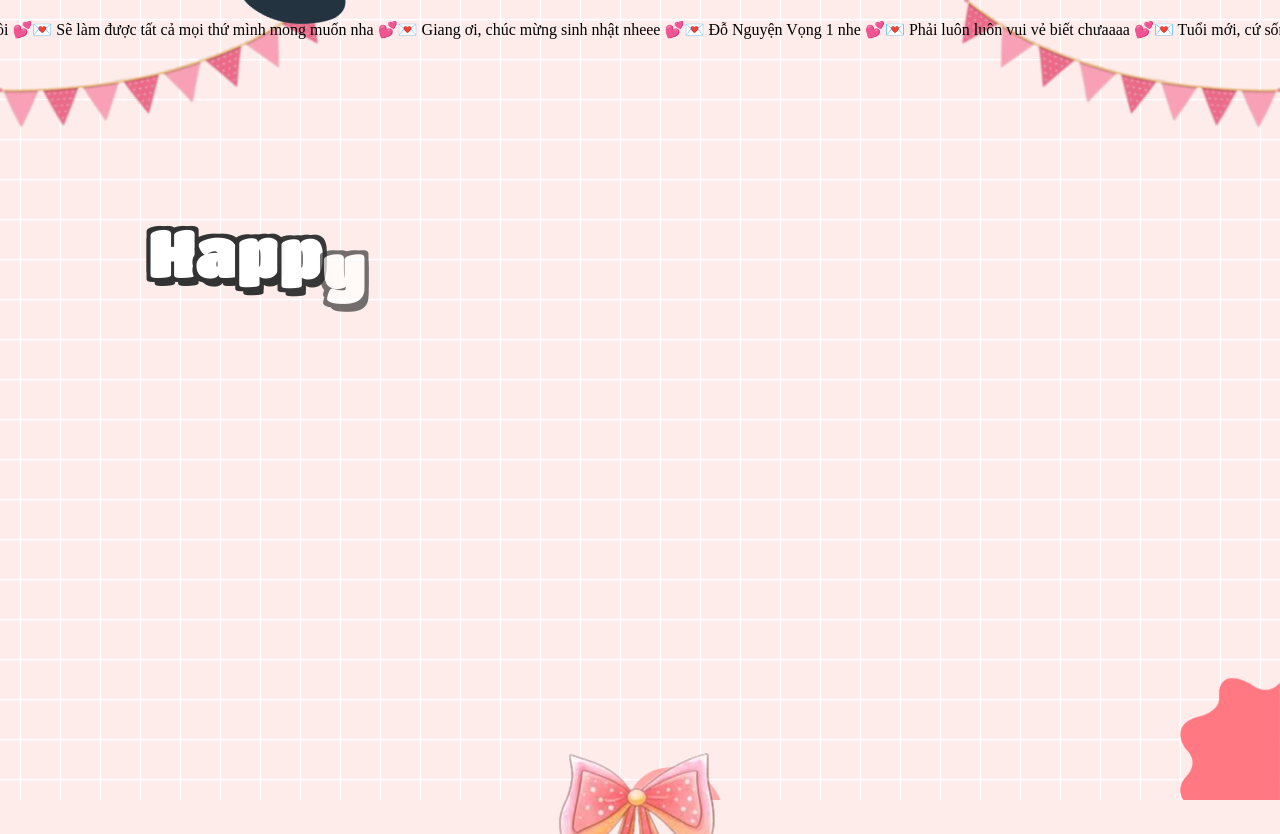
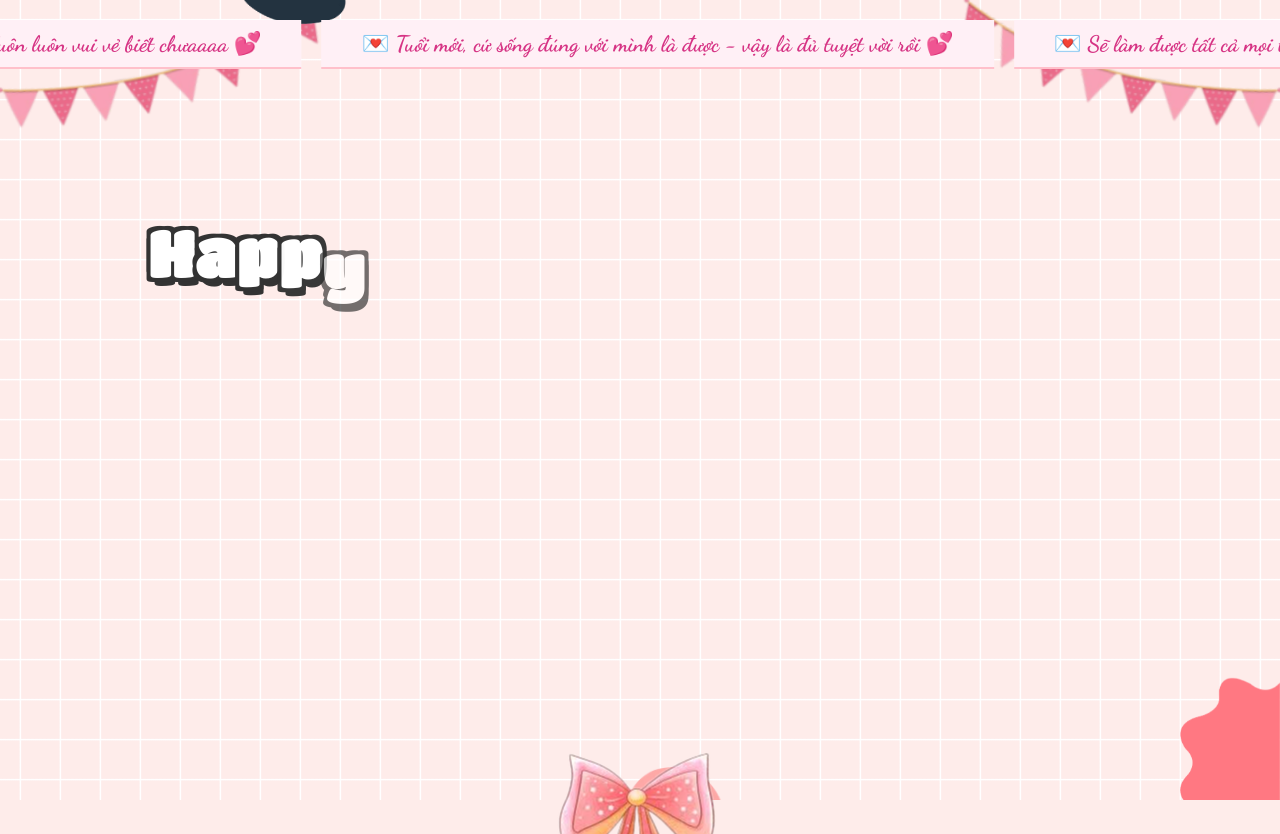
Before and after one commit to Tuancoder117/HappyBirthDay, a plain HTML site: page index.html in a window 1280 px wide. Shown: the top 834 px of the page. Drawn offline with nearby package versions, Linux system fonts and the light colour scheme; a web font is replaced by a local one.

Commit message:
Update style.css speed scroll

```diff
--- a/style.css
+++ b/style.css
@@ -1018,9 +1018,20 @@ body {
 .love-note-track {
   display: flex;
   width: max-content;
-  animation: scrollNotes 20s linear infinite;
+  animation: scrollNotes 40s linear infinite;
 }
 
+.love-note {
+background: #fff0f6;
+flex: 0 0 auto;
+white-space: nowrap;
+font-size: 1.4rem;
+font-family: 'Dancing Script', cursive;
+padding: 10px 40px;
+color: #d63384;
+border-bottom: 2px solid pink;
+margin-right: 20px;
+}
 @keyframes scrollNotes {
   0% {
     transform: translateX(0%);
```
